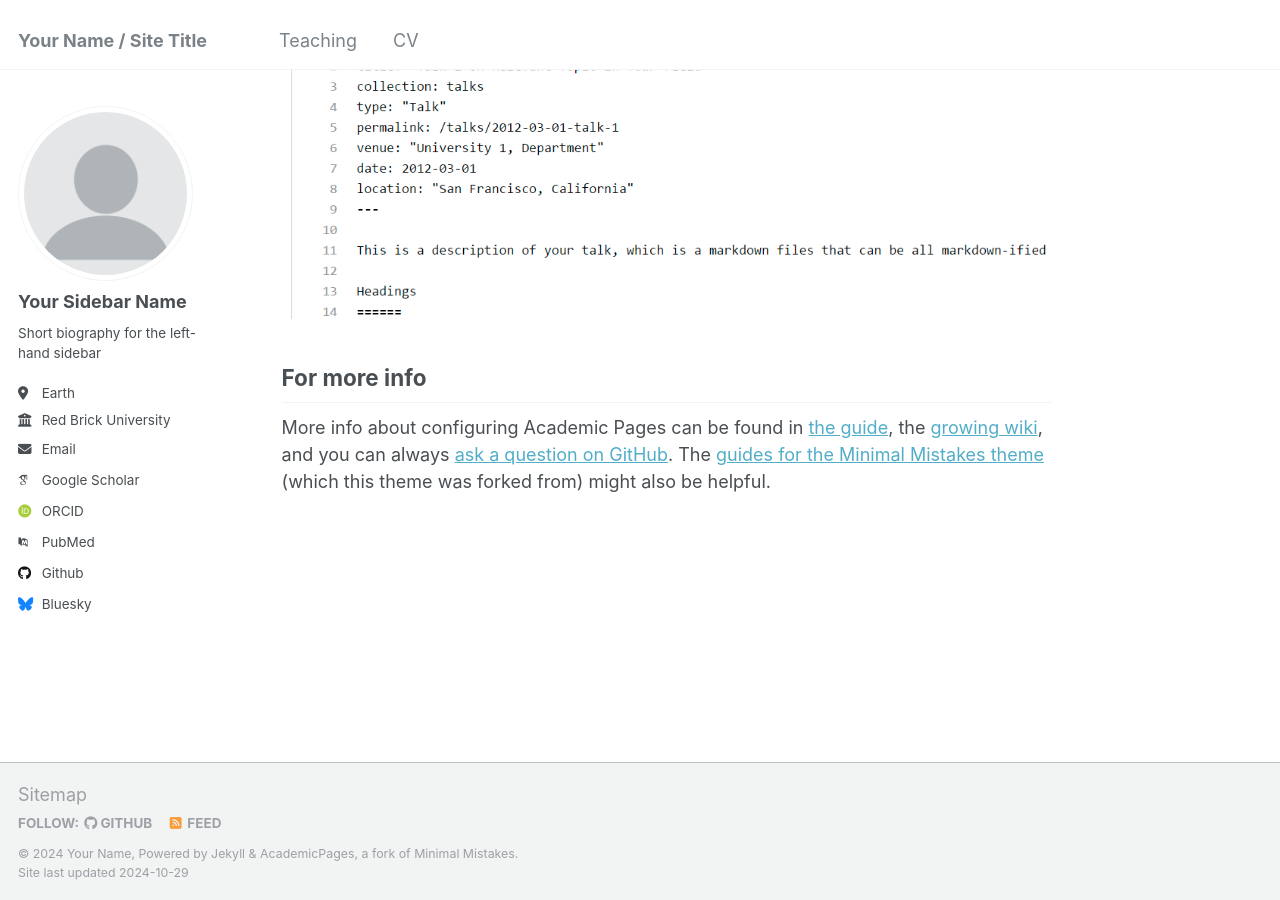
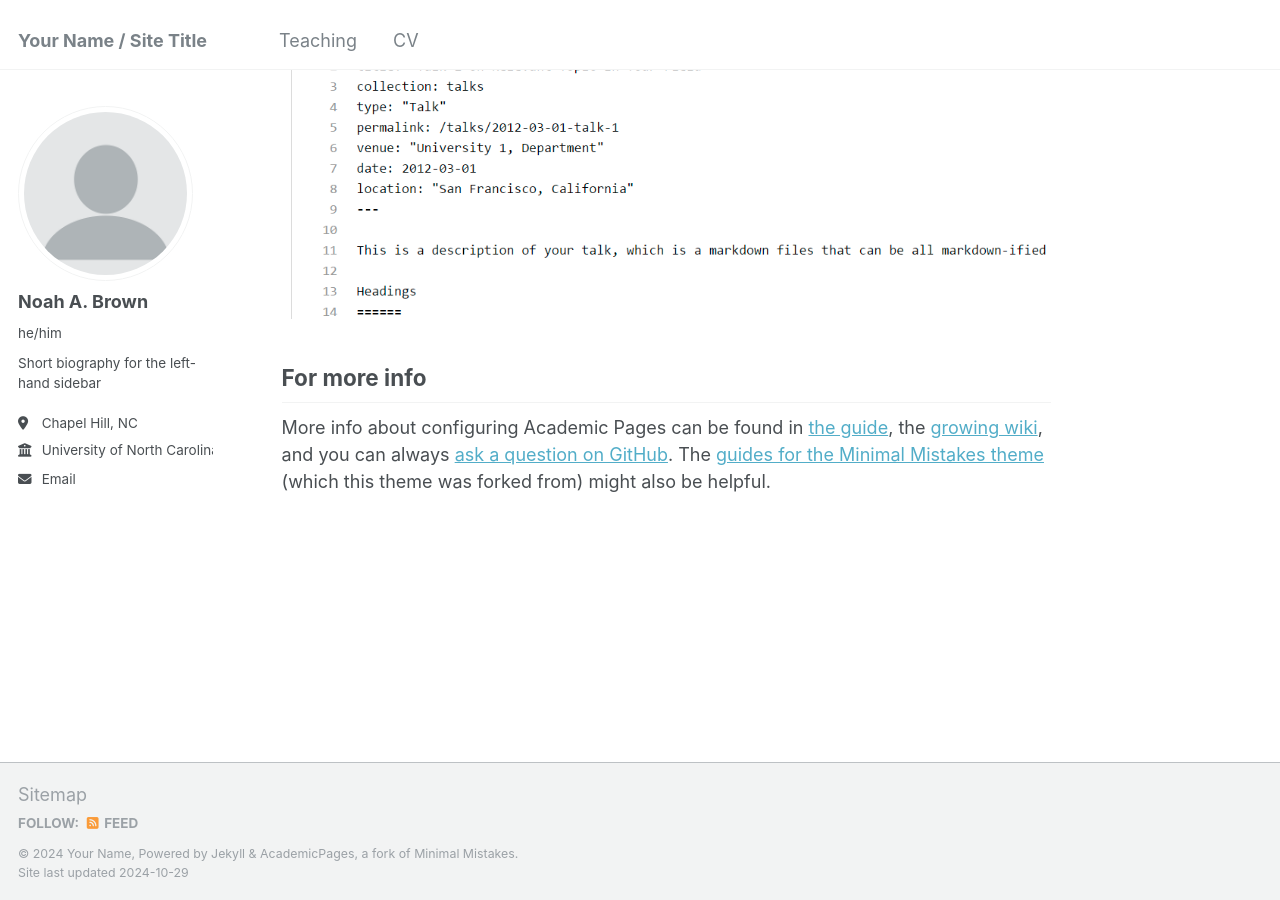
Before and after one commit to nabrown8/nabrown8.github.io, a Jekyll site: the page built from _pages/about.md, in a window 1280 px wide and 900 px high, scrolled down 2643 px. Built offline with Jekyll 4.4.1, drawn with Linux system fonts in a browser that asks for light colours; some web fonts are replaced.

Commit message:
De-generalizes code

```diff
--- a/_config.yml
+++ b/_config.yml
@@ -12,9 +12,9 @@
 title_separator          : "-"
 name                     : &name "Your Name"
 description              : &description "personal description"
-url                      : https://academicpages.github.io # the base hostname & protocol for your site e.g. "https://mmistakes.github.io"
+url                      : https://nabrown8.github.io # the base hostname & protocol for your site e.g. "https://mmistakes.github.io"
 baseurl                  : "" # the subpath of your site, e.g. "/blog"
-repository               : "academicpages/academicpages.github.io"
+repository               : "nabrown8/nabrown8.github.io"
 
 # Site Author - The following control what appear as part of the author content on the side bar.
 #               If a field is blank the icon and link will not appear, otherwise it will be shown.
@@ -22,21 +22,21 @@
 author:
   # Biographic information
   avatar           : "profile.png"
-  name             : "Your Sidebar Name"
-  pronouns         : # example: "she/her"
+  name             : "Noah A. Brown"
+  pronouns         : "he/him"
   bio              : "Short biography for the left-hand sidebar"
-  location         : "Earth"
-  employer         : "Red Brick University"
+  location         : "Chapel Hill, NC"
+  employer         : "University of North Carolina at Chapel Hill"
   uri              : # URL
-  email            : "none@example.org"
+  email            : "noahbrow@cs.unc.edu"
 
   # Academic websites
   arxiv            : # URL - Update with the correct link to your profile
-  googlescholar    : "https://scholar.google.com/citations?user=PS_CX0AAAAAJ"
+  googlescholar    : #"https://scholar.google.com/citations?user=PS_CX0AAAAAJ"
   impactstory      : # URL
-  orcid            : "http://orcid.org/yourorcidurl"
+  orcid            : #"http://orcid.org/yourorcidurl"
   semantic         : # URL
-  pubmed           : "https://www.ncbi.nlm.nih.gov/pubmed/?term=john+snow"
+  pubmed           : #"https://www.ncbi.nlm.nih.gov/pubmed/?term=john+snow"
   researchgate     : # URL
   scopus           : # URL
 
@@ -44,12 +44,12 @@
   bitbucket        : # Username - Update with your username on the site
   codepen          : # Username
   dribbble         : # Username
-  github           : "academicpages"
+  github           : #"academicpages"
   kaggle           : # Username
   stackoverflow    : # User number or user number and name (i.e., use "1" or "1/jeff-atwood")
 
   # Social media
-  bluesky          : "bsky.app" # Replace this with you Bluesky username
+  bluesky          : #"bsky.app" # Replace this with you Bluesky username
   facebook         : # Username
   flickr           : # Username
   foursquare       : # Username
```
